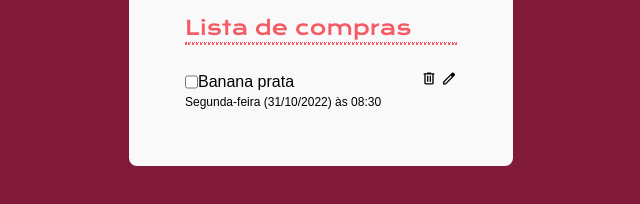
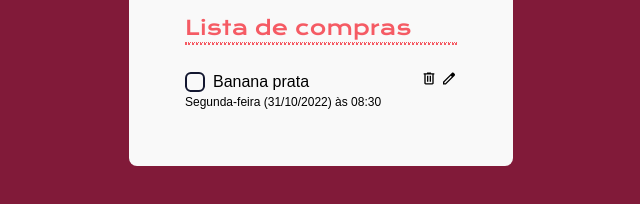
Before and after one commit to GGhiaroni/shopping-list-javascript, a website: page index.html in a window 1280 px wide. Shown: the part 422-626 px from the top of the page, 319-959 px from the left. Drawn offline with nearby package versions, Linux system fonts and the light colour scheme; files that its build step writes are made by us from their sources; files whose address does not match are found by name; a web font is replaced by a local one.

Commit message:
finalizacao layout

```diff
--- a/index.html
+++ b/index.html
@@ -20,23 +20,29 @@
             <button class="text-center py-3 px-4 rounded-3xl bg-primaria text-neutro font-fonteTexto text-sm leading-6">Salvar item</button>
         </form>
 
-        <ul class="list-none w-full">
+       <ul class="list-none w-full">
             <h2 class="text-primaria font-fonteTitulo text-xl text-left">Lista de compras</h2>
             <hr class="w-full mb-6 border-b-2 border-dotted border-primaria"/>
             <li>
                 <div class="flex items-center justify-between">
                     <div class="flex">
-                        <input type="checkbox">
-                        <p class="font-fonteTexto text-base font-normal leading-6 text-left">Banana prata</p>
+                        <div class="flex items-center">
+                            <label for="checkbox-1" class="flex items-center">
+                                <input type="checkbox" id="checkbox-1" class="peer hidden">
+                                <div class="w-5 h-5 bg-neutro border-2 border-solid border-preto cursor-pointer rounded-md mr-2 peer-checked:bg-preto peer-checked:relative check-mark"></div>
+                                <p class="font-fonteTexto text-base font-normal leading-6 text-left peer-checked:line-through peer-checked:text-gray-500">Banana prata</p>
+                            </label>
+                        </div>
                     </div>
                     <div>
                         <button><img src="/img/delete.svg" alt="botão para deletar"></button>
                         <button><img src="/img/edit.svg" alt="botão para editar"></button>
                     </div>
                 </div>
-                <p class="font-fonteTexto leading-4 text-xs">Segunda-feira (31/10/2022) às 08:30</p>
+                <p class="font-fonteTexto leading-4 text-xs peer-checked:text-decoration-line-through peer-checked:text-gray-500">Segunda-feira (31/10/2022) às 08:30</p>
             </li>
         </ul>
+
     </main>
 </body>
 
--- a/styles.css
+++ b/styles.css
@@ -22,3 +22,16 @@
 body {
     background-color: var(--degrade-azul);
 }
+
+.check-mark::after {
+    content: '';
+    position: absolute;
+    width: 12px;
+    height: 6px;
+    border-left: 2px solid white;
+    border-bottom: 2px solid white;
+    transform: rotate(-45deg);
+    top: 43%;
+    left: 50%;
+    transform: translate(-50%, -50%) rotate(-45deg);
+}
```
Also changed, not shown: script.js (added).
